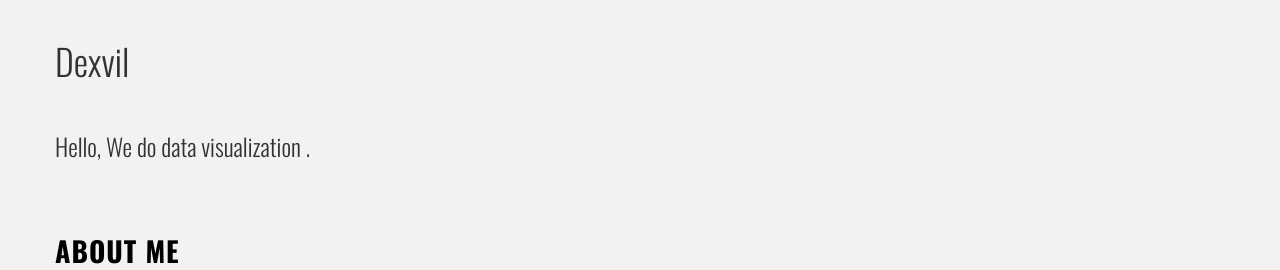
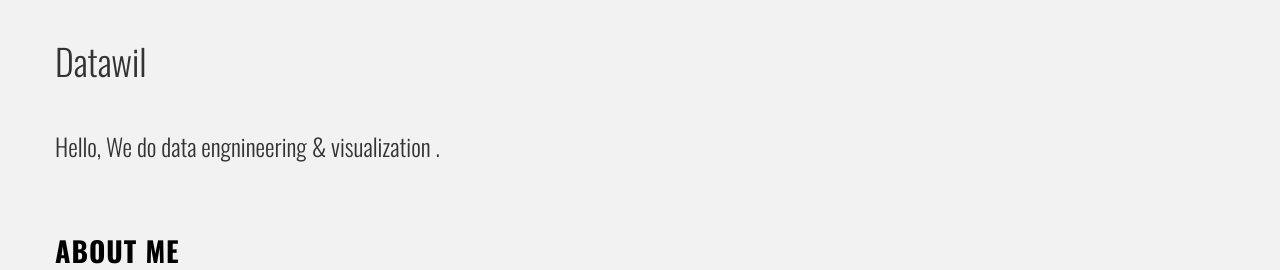
Before and after one commit to Ashish3937/dexvil, a plain HTML site: page index.html in a window 1280 px wide. Shown: the part 692-962 px from the top of the page. Drawn offline with nearby package versions, Linux system fonts and the light colour scheme.

Commit message:
Update index.html

```diff
--- a/index.html
+++ b/index.html
@@ -7,7 +7,7 @@
     <meta name="author" content="">
     <link rel="shortcut icon" href="assets/ico/favicon.png">
 
-    <title>Dexvil - Data Visualization & Engineering</title>
+    <title>Datawil - Data Visualization & Engineering</title>
 
     <!-- Bootstrap core CSS -->
     <link href="assets/css/bootstrap.css" rel="stylesheet">
@@ -36,7 +36,7 @@
 	<!-- Menu -->
 	<nav class="menu" id="theMenu">
 		<div class="menu-wrap">
-			<h1 class="logo"><a href="index.html#home">Minimal</a></h1>
+			<h1 class="logo"><a href="index.html#home">Datawil</a></h1>
 			<i class="icon-remove menu-close"></i>
 			<a href="#home" class="smoothScroll">Home</a>
 			<a href="#about" class="smoothScroll">About Us</a>
@@ -71,9 +71,9 @@
 
 			<br>
 			<div class="row">
-				<h1>Dexvil</h1>
+				<h1>Datawil</h1>
 				<br>
-				<h3>Hello, We do data visualization .</h3>
+				<h3>Hello, We do data engnineering & visualization .</h3>
 				<br>
 				<br>
 				<div class="col-lg-6 col-lg-offset-3">
```
